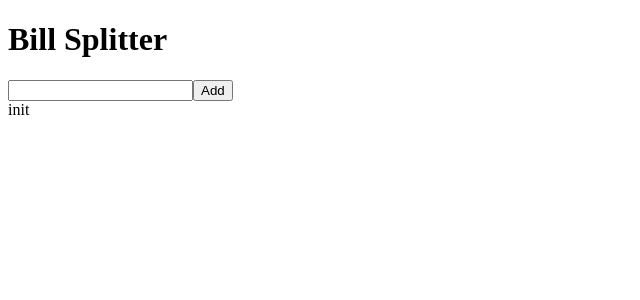
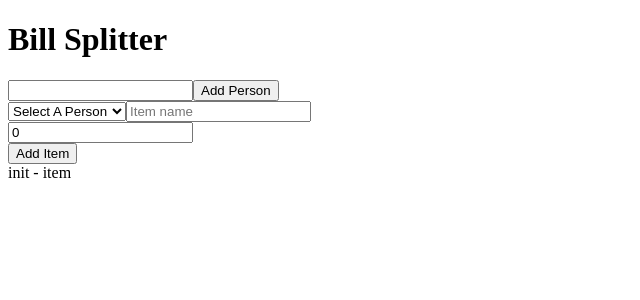
Before and after one commit to William-Luna/billsplitter, a React (Create React App) app: page / in a window 1280 px wide. Shown: the top 300 px of the page, without its empty margins (0-640 px from the left). Built offline with nearby package versions, Linux system fonts and the light colour scheme.

Commit message:
Item and person forms basic implementation

```diff
--- a/src/App.js
+++ b/src/App.js
@@ -1,5 +1,7 @@
 import PeopleList from './components/PeopleList'
 import PersonForm from './components/PersonForm'
+import ItemForm from './components/ItemForm'
+
 const App = () => {
 
 
@@ -7,6 +9,7 @@ const App = () => {
     <div >
       <h1>Bill Splitter</h1>
       <PersonForm />
+      <ItemForm />
       <PeopleList />
     </div>
   )
--- /dev/null
+++ b/src/components/ItemForm.js
@@ -0,0 +1,52 @@
+import { useState } from 'react'
+import { useSelector, useDispatch } from 'react-redux'
+import { updateItemsOfPerson } from '../reducers/peopleReducer'
+
+const ItemForm = () => {
+  const dispatch = useDispatch()
+
+  const [name, setName] = useState('')
+  const [itemName, setItemName] = useState('')
+  const [price, setPrice] = useState(0)
+
+  const people = useSelector(({ people }) => {
+    return people
+  })
+
+  const addItem = event => {
+    event.preventDefault()
+    if (name === '') return
+    const targetPerson = people.find(person => person.name === name)
+    console.log(`TargetPerson: ${targetPerson.name}`)
+
+    const newItem = {
+      name: itemName,
+      price
+    }
+
+    const personWithNewItem = { ...targetPerson, items: [...targetPerson.items, newItem] }
+
+    dispatch(updateItemsOfPerson(personWithNewItem))
+
+
+  }
+
+
+  return (
+    <div>
+      <form onSubmit={addItem}>
+        <select name='name' onChange={({ target }) => setName(target.value)}>
+          <option value=''>Select A Person</option>
+          {people.map(person =>
+            <option value={person.name}>{person.name}</option>
+          )}
+        </select>
+        <input type='text' name='itemName' value={itemName} onChange={({ target }) => setItemName(target.value)} placeholder='Item name' /><br />
+        <input type='text' name='name' value={price} onChange={({ target }) => setPrice(target.value)} placeholder='Item name' /><br />
+        <button type='submit'>Add Item</button>
+      </form>
+    </div>
+  )
+}
+
+export default ItemForm
--- a/src/components/PeopleList.js
+++ b/src/components/PeopleList.js
@@ -9,7 +9,11 @@ const PersonList = () => {
   return (
     <div>
       {people.map(person =>
-        <div>{person.name}</div>
+        <div>{person.name} -
+          {person.items.map(item =>
+            <span> {item.name}</span>
+          )}
+        </div>
       )}
     </div>
   )
--- a/src/components/PersonForm.js
+++ b/src/components/PersonForm.js
@@ -1,13 +1,27 @@
+import { useState } from "react"
+import { useDispatch } from "react-redux"
+import { addPerson } from "../reducers/peopleReducer"
+
 const PersonForm = () => {
+  const [name, setName] = useState('')
+  const dispatch = useDispatch()
 
+  const addNewPerson = event => {
+    event.preventDefault()
+
+    const newPerson = {
+      name,
+      items: []
+    }
+
+    dispatch(addPerson(newPerson))
+  }
 
   return (
-    <div>
-      <form>
-        <input name='name' />
-        <button type='submit'>Add</button>
-      </form>
-    </div>
+    <form onSubmit={addNewPerson}>
+      <input name='name' value={name} onChange={({ target }) => setName(target.value)} />
+      <button type='submit'>Add Person</button>
+    </form>
   )
 }
 
--- a/src/reducers/peopleReducer.js
+++ b/src/reducers/peopleReducer.js
@@ -1,21 +1,30 @@
 import { createSlice } from "@reduxjs/toolkit"
 
 //person object model
+const initItem = {
+  name: 'item',
+  price: 100
+}
+
 const initPerson = {
   name: 'init',
-  amountSpent: 0,
-  isPayer: false,
+  items: [initItem]
 }
 
 const peopleSlice = createSlice({
   name: 'people',
   initialState: [initPerson],
   reducers: {
-    addPerson(state, action) { return },
-    editPerson(state, action) { return }
+    addPerson(state, action) {
+      state.push(action.payload)
+    },
+    updateItemsOfPerson(state, action) {
+      const updatedPerson = action.payload
+      return state.map(person => person.name !== updatedPerson.name ? person : updatedPerson)
+    }
   }
 })
 
-export const { addPerson, editPerson } = peopleSlice.actions
+export const { addPerson, updateItemsOfPerson } = peopleSlice.actions
 
 export default peopleSlice.reducer
```
